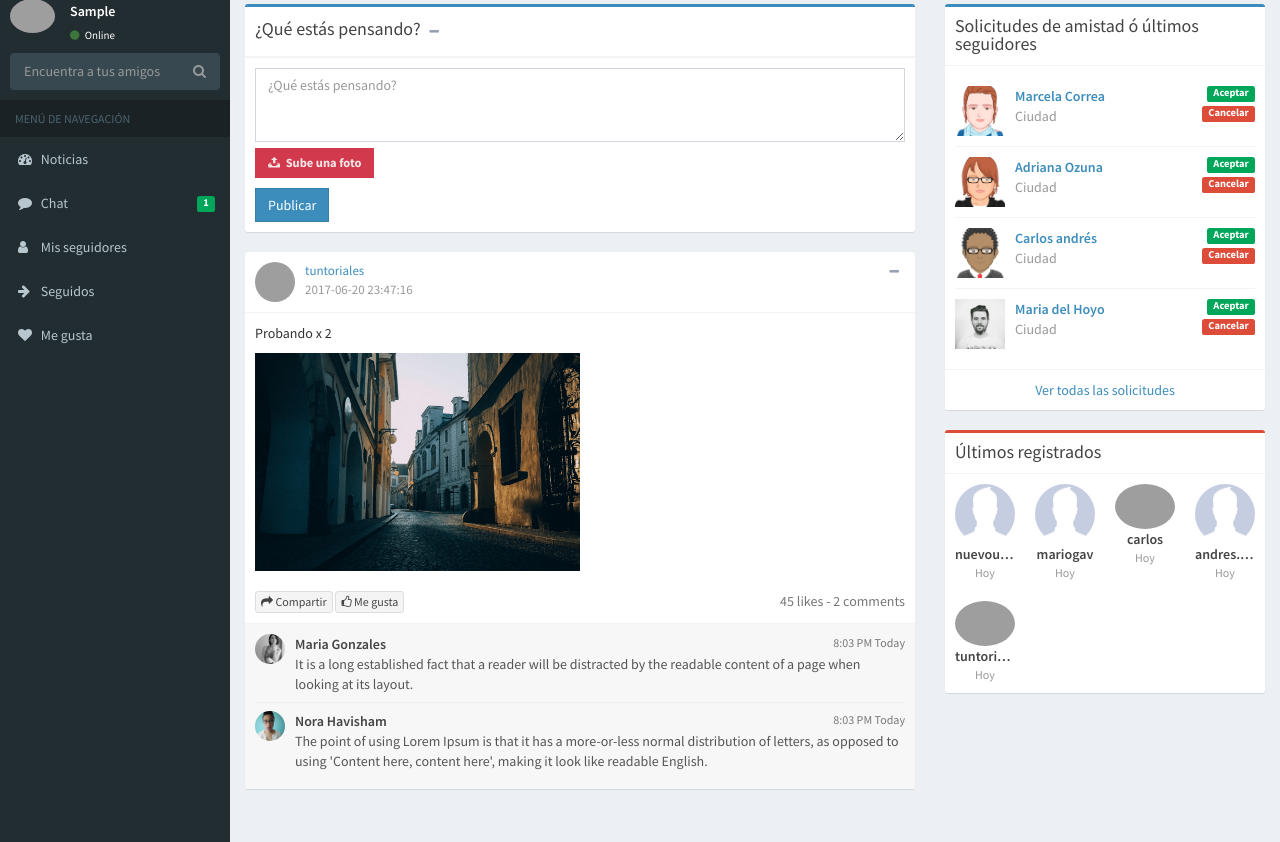
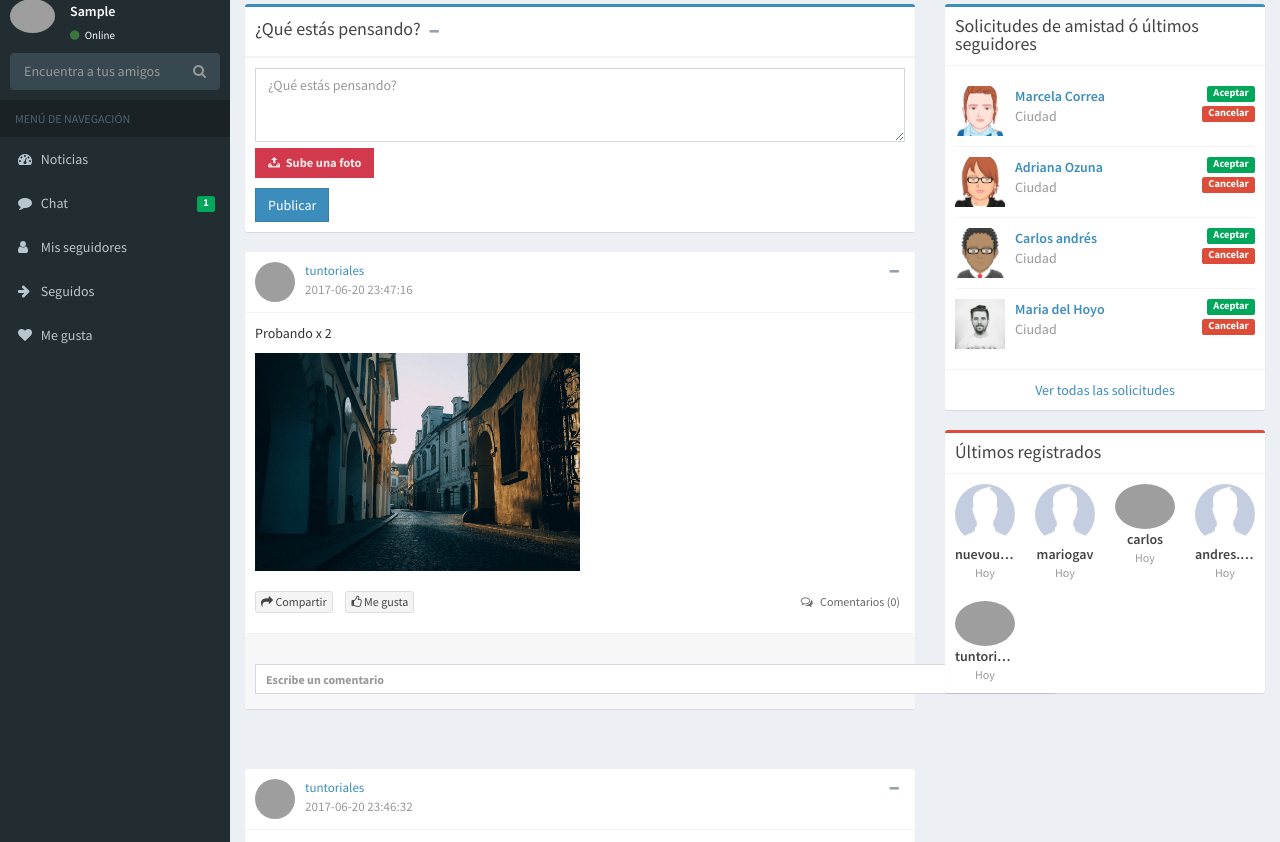
Before and after one commit to tuntoriales/redsocial, a PHP site: page / in a window 1280 px wide. Shown: the part 61-903 px from the top of the page. Run offline with PHP 8.4, Linux system fonts and the light colour scheme; the visitor is signed in with stand-in values (Sample User, id 1); data comes from the database, SQL or seed files in the repository; tables that the repository leaves empty or names only in its code hold one stand-in row (values such as "Sample post"); a stand-in replaces the project's code that opens the database connection; some libraries are stand-ins or nearby versions; grey boxes are pictures that could not be loaded.

Commit message:
Parte 10 tuntoriales red social

```diff
--- a/index.php
+++ b/index.php
@@ -67,7 +67,7 @@
    if (tecla==8) return true;
    if (tecla==9) return true;
    if (tecla==11) return true;
-    patron = /[A-Za-zñ!#$%&()=?¿¡*+0-9-_ ]/;
+    patron = /[A-Za-zñ!#$%&()=?¿¡*+0-9-_á-úÁ-Ú :;]/;
 
     te = String.fromCharCode(tecla);
     return patron.test(te);
@@ -133,11 +133,7 @@
                       $destino = "publicaciones/".$name;
                       $nombre = $name;
                       copy($rfoto, $destino);
-                    }
-                    else
-                    {
-                      $nombre = '';
-                    }
+
 
                     $llamar = mysql_num_rows(mysql_query("SELECT * FROM albumes WHERE usuario ='".$_SESSION['id']."' AND nombre = 'Publicaciones'"));
 
@@ -154,6 +150,12 @@
 
                     $llamadoimg = mysql_query("SELECT id_fot FROM fotos WHERE usuario = '".$_SESSION['id']."' ORDER BY id_fot desc");
                     $llaim = mysql_fetch_array($llamadoimg);
+
+                    }
+                    else
+                    {
+                      $nombre = '';
+                    }
 
                     $subir = mysql_query("INSERT INTO publicaciones (usuario,fecha,contenido,imagen,album,comentarios) values ('".$_SESSION['id']."',now(),'$publicacion','".$llaim['id_fot']."','".$alb['id_alb']."','1')");
 
--- a/publicaciones.php
+++ b/publicaciones.php
@@ -1,5 +1,46 @@
 <?php
 include 'lib/config.php';
+?>
+<script type="text/javascript">
+$(document).ready(function() {
+
+    $(".enviar-btn").keypress(function(event) {
+
+      if ( event.which == 13 ) {
+
+        var getpID =  $(this).parent().attr('id').replace('record-','');
+
+        var usuario = $("input#usuario").val();
+        var comentario = $("#comentario-"+getpID).val();
+        var publicacion = getpID;
+        var avatar = $("input#avatar").val();
+        var nombre = $("input#nombre").val();
+        var now = new Date();
+        var date_show = now.getDate() + '-' + now.getMonth() + '-' + now.getFullYear() + ' ' + now.getHours() + ':' + + now.getMinutes() + ':' + + now.getSeconds();
+
+        if (comentario == '') {
+            alert('Debes añadir un comentario');
+            return false;
+        }
+
+        var dataString = 'usuario=' + usuario + '&comentario=' + comentario + '&publicacion=' + publicacion;
+
+        $.ajax({
+                type: "POST",
+                url: "agregarcomentario.php",
+                data: dataString,
+                success: function() {
+                    $('#nuevocomentario'+getpID).append('<div class="box-comment"><img class="img-circle img-sm" src="avatars/'+ avatar +'"><div class="comment-text"><span class="username"> '+ nombre +'<span class="text-muted pull-right">' + date_show + '</span></span>' + comentario + '</div></div>');
+                }
+        });
+        return false;
+      }
+    });
+
+});
+</script>
+
+<?php
 $CantidadMostrar=5;
      // Validado  la variable GET
     $compag         =(int)(!isset($_GET['pag'])) ? 1 : $_GET['pag'];
@@ -48,7 +89,7 @@
               <p><?php echo $lista['contenido'];?></p>
 
               <?php
-              if($lista['imagen'] != '')
+              if($lista['imagen'] != 0)
               {
               ?>
               <img src="publicaciones/<?php echo $fot['ruta'];?>" width="50%">
@@ -57,45 +98,60 @@
           	  ?>
 
               <br><br>
-
+              <?php
+              $numcomen = mysql_num_rows(mysql_query("SELECT * FROM comentarios WHERE publicacion = '".$lista['id_pub']."'"));
+              ?>
               <!-- Social sharing buttons -->
-              <button type="button" class="btn btn-default btn-xs"><i class="fa fa-share"></i> Compartir</button>
-              <button type="button" class="btn btn-default btn-xs"><i class="fa fa-thumbs-o-up"></i> Me gusta</button>
-              <span class="pull-right text-muted">45 likes - 2 comments</span>
+            <ul class="list-inline">
+                    <li><button type="button" class="btn btn-default btn-xs"><i class="fa fa-share"></i> Compartir</button></a></li>
+                    <li><button type="button" class="btn btn-default btn-xs"><i class="fa fa-thumbs-o-up"></i> Me gusta</button></li>
+                    <li class="pull-right">
+                      <span href="#" class="link-black text-sm"><i class="fa fa-comments-o margin-r-5"></i> Comentarios
+                        (<?php echo $numcomen; ?>)</span></li>
+                  </ul>
             </div>
             <!-- /.box-body -->
             <div class="box-footer box-comments">
+
+            <?php
+            $comentarios = mysql_query("SELECT * FROM comentarios WHERE publicacion = '".$lista['id_pub']."' ORDER BY id_com desc LIMIT 2");
+            while($com=mysql_fetch_array($comentarios)){
+              $usuarioc = mysql_query("SELECT * FROM usuarios WHERE id_use = '".$com['usuario']."'");
+              $usec = mysql_fetch_array($usuarioc);
+              ?>
+
+
               <div class="box-comment">
                 <!-- User image -->
-                <img class="img-circle img-sm" src="dist/img/user3-128x128.jpg" alt="User Image">
+                <img class="img-circle img-sm" src="avatars/<?php echo $usec['avatar'];?>">
 
                 <div class="comment-text">
                       <span class="username">
-                        Maria Gonzales
-                        <span class="text-muted pull-right">8:03 PM Today</span>
+                        <?php echo $usec['usuario'];?>
+                        <span class="text-muted pull-right"><?php echo $com['fecha'];?></span>
                       </span><!-- /.username -->
-                  It is a long established fact that a reader will be distracted
-                  by the readable content of a page when looking at its layout.
+                  <?php echo $com['comentario'];?>
                 </div>
                 <!-- /.comment-text -->
               </div>
               <!-- /.box-comment -->
-              <div class="box-comment">
-                <!-- User image -->
-                <img class="img-circle img-sm" src="dist/img/user5-128x128.jpg" alt="User Image">
+              <?php } ?>
 
-                <div class="comment-text">
-                      <span class="username">
-                        Nora Havisham
-                        <span class="text-muted pull-right">8:03 PM Today</span>
-                      </span><!-- /.username -->
-                  The point of using Lorem Ipsum is that it has a more-or-less
-                  normal distribution of letters, as opposed to using
-                  'Content here, content here', making it look like readable English.
-                </div>
-                <!-- /.comment-text -->
-              </div>
-              <!-- /.box-comment -->
+              <?php if ($numcomen > 2) { ?>
+              <br>
+                <center><span onclick="location.href='publicacion.php?id=<?php echo $lista['id_pub'];?>';" style="cursor:pointer; color: #3C8DBC;">Ver todos los comentarios</span></center>
+              <?php } ?>
+
+              <div id="nuevocomentario<?php  echo $lista['id_pub'];?>"></div>
+              <br>
+                <form method="post" action="">
+                <label id="record-<?php  echo $lista['id_pub'];?>">
+                <input type="text" class="enviar-btn form-control input-sm" style="width: 800px;" placeholder="Escribe un comentario" name="comentario" id="comentario-<?php  echo $lista['id_pub'];?>">
+                <input type="hidden" name="usuario" value="<?php echo $_SESSION['id'];?>" id="usuario">
+                <input type="hidden" name="publicacion" value="<?php echo $lista['id_pub'];?>" id="publicacion">
+                <input type="hidden" name="avatar" value="<?php echo $_SESSION['avatar'];?>" id="avatar">
+                <input type="hidden" name="nombre" value="<?php echo $_SESSION['usuario'];?>" id="nombre">
+                </form>
 
               </div>
 
```
Also changed, not shown: agregarcomentario.php (added, +9 -0 lines).
